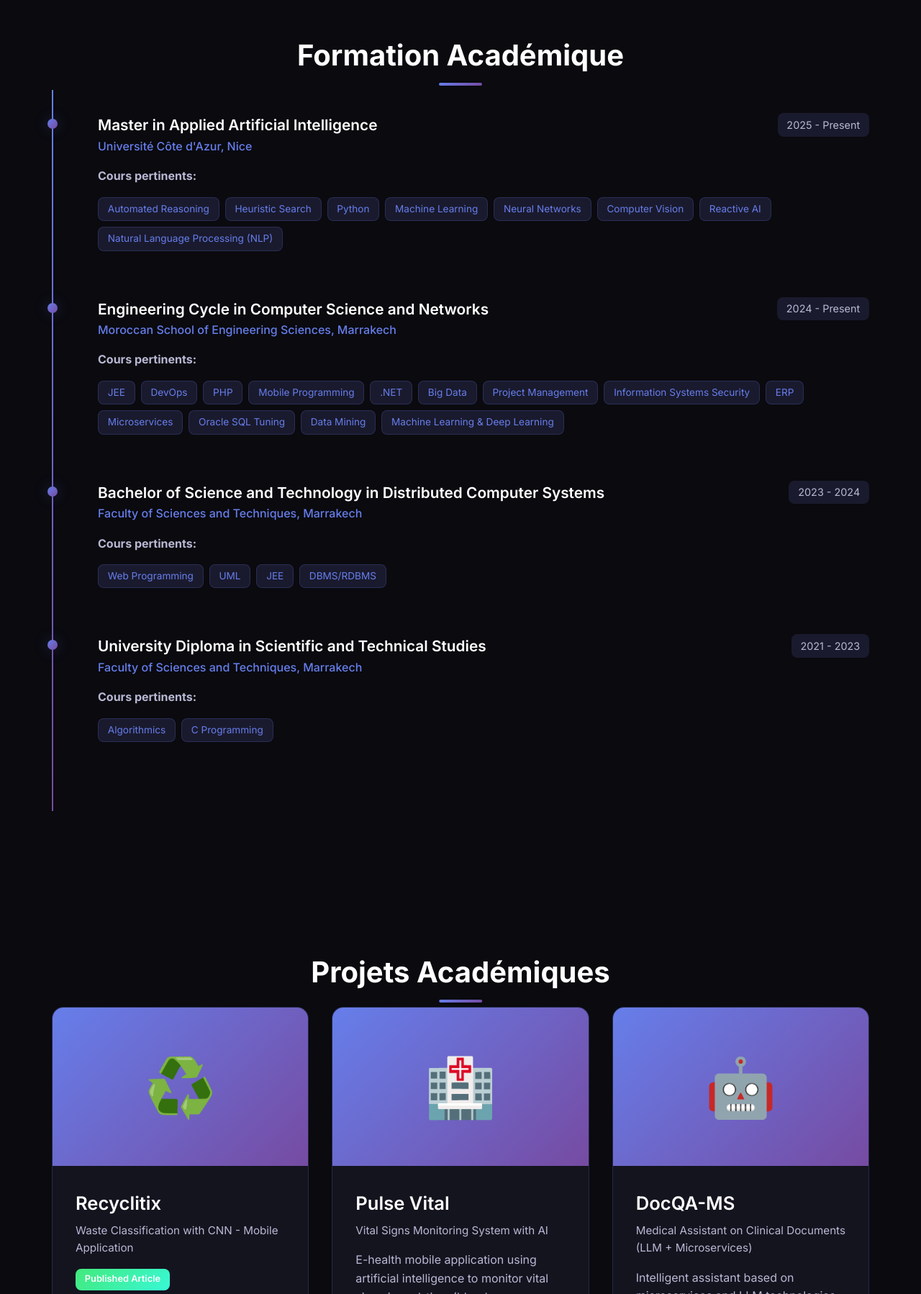
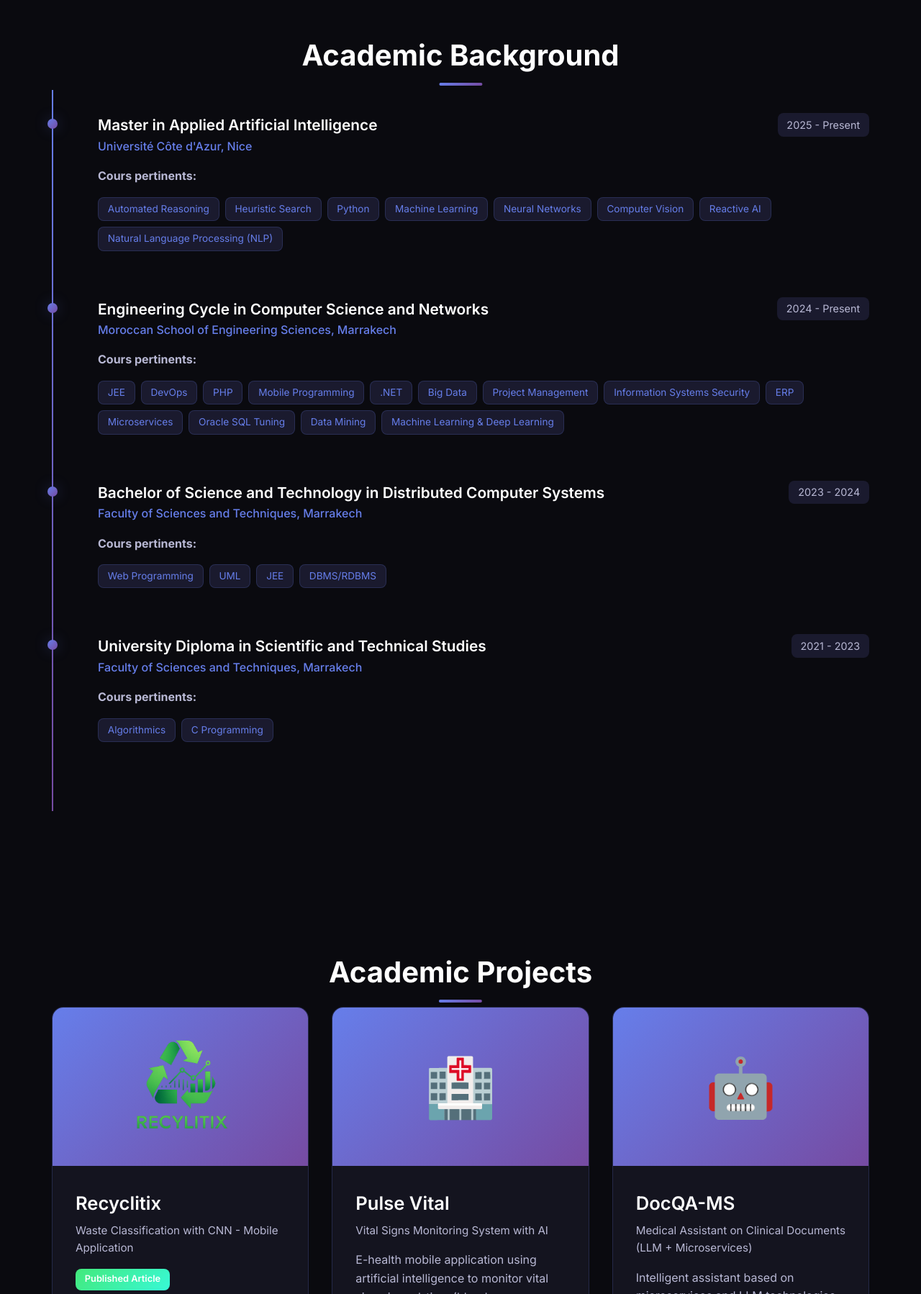
Before and after one commit to ELKENTAOUI-HAMMAM/Portfolio, a React (Vite) app: page / in a window 1280 px wide. Shown: the part 4175-5973 px from the top of the page at 72% size. Built offline with nearby package versions, Linux system fonts and the light colour scheme.

Commit message:
add logo of Recyclitix

```diff
--- a/src/components/Education.jsx
+++ b/src/components/Education.jsx
@@ -8,7 +8,7 @@ export default function Education() {
     return (
         <section id="education">
             <div className="container">
-                <h2 className="section-title">Formation Académique</h2>
+                <h2 className="section-title">{t('education.title')}</h2>
                 <div className="timeline">
                     {education.map((edu, index) => (
                         <div key={index} className="timeline-item">
--- a/src/components/Projects.css
+++ b/src/components/Projects.css
@@ -26,6 +26,12 @@
     align-items: center;
     justify-content: center;
     font-size: 5rem;
+}
+
+.project-logo {
+    max-width: 80%;
+    max-height: 80%;
+    object-fit: contain;
 }
 
 .project-content {
--- a/src/components/Projects.jsx
+++ b/src/components/Projects.jsx
@@ -1,5 +1,6 @@
 import './Projects.css';
 import { useTranslation } from '../contexts/LanguageContext';
+import recyclitixLogo from '../assets/Recyclitix.png';
 
 export default function Projects() {
     const { t } = useTranslation();
@@ -8,12 +9,16 @@ export default function Projects() {
     return (
         <section id="projects">
             <div className="container">
-                <h2 className="section-title">Projets Académiques</h2>
+                <h2 className="section-title">{t('projects.title')}</h2>
                 <div className="projects-grid">
                     {projects.map((project, index) => (
                         <div key={index} className="project-card">
                             <div className="project-image">
-                                <span>{project.icon}</span>
+                                {project.title === 'Recyclitix' ? (
+                                    <img src={recyclitixLogo} alt="Recyclitix" className="project-logo" />
+                                ) : (
+                                    <span>{project.icon}</span>
+                                )}
                             </div>
                             <div className="project-content">
                                 <h3 className="project-title">{project.title}</h3>
```
Also changed, not shown: Recyclitix.png (added), src/assets/Recyclitix.png (added).
